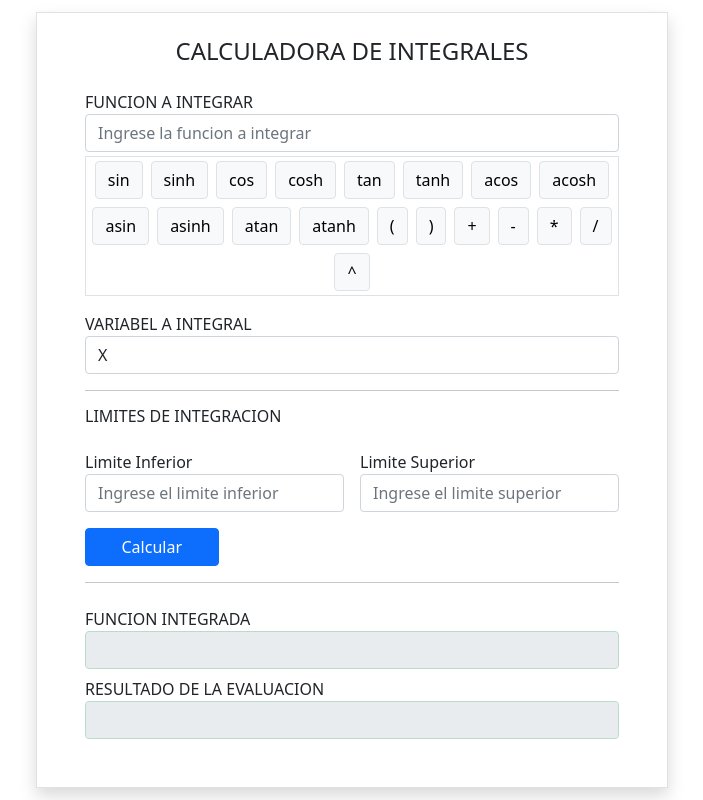
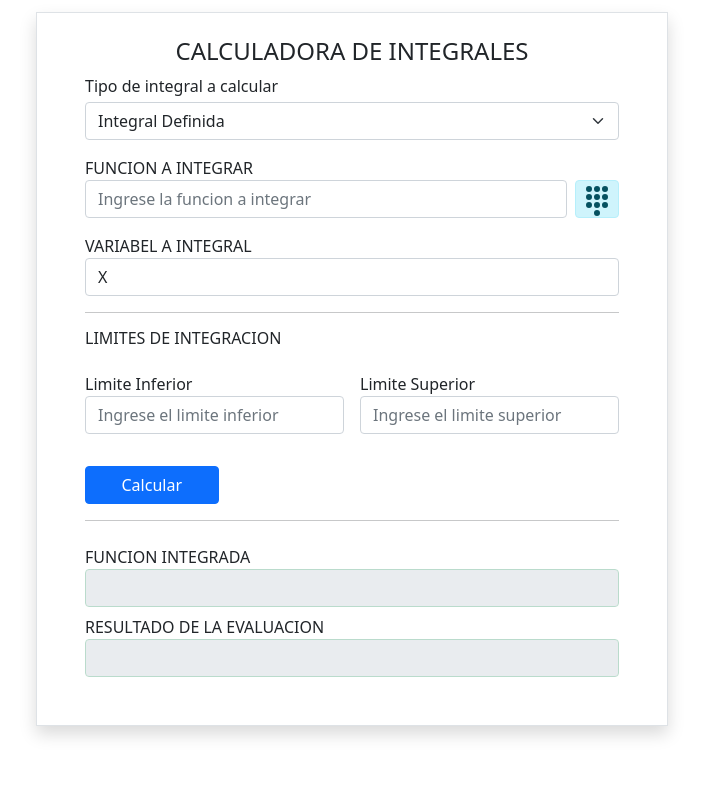
Before and after one commit to YohanHumberto/Proyecto-calculo, a Flask app: page / in a window 1280 px wide. Shown: the whole page, without its empty margins (288-991 px from the left). Run offline with Flask 2, Linux system fonts and the light colour scheme; some libraries are stand-ins or nearby versions.

Commit message:
agrgando evaluacion de integrales indefinidas y algunas otras funcionalidades

```diff
--- a/static/main.js
+++ b/static/main.js
@@ -1,25 +1,12 @@
 
-// Event Click calcular
-document.getElementById("calcular").addEventListener("click", (event) => {
-    event.preventDefault();
-
-    const { Funcion, Variable, LimiteSuperior, LimiteInferior, ResultadoIntegraccion, ResultadoEvaluacion } = Inputs();
-
-    fetch(`http://localhost:4000/${(Funcion.value).toLowerCase()}/${(Variable.value).toLowerCase()}`)
-        .then(res => res.json())
-        .then(data => {
-            console.log(data)
-            ResultadoIntegraccion.value = data.INTEGRAL;
-            ResultadoEvaluacion.value = Evaluar(data.INTEGRAL, data.variableDeIntegracion, LimiteInferior.value, LimiteSuperior.value);
-        }).catch(err => console.log(err));
-});
+let keyboardIsVisble = false;
 
 
 //Event click Teclado
 document.addEventListener("click", (event) => {
 
+    event.preventDefault();
 
-    event.preventDefault();
 
     const { Funcion } = Inputs();
 
@@ -101,13 +88,44 @@ document.addEventListener("click", (event) => {
             Funcion.value += "**";
             Funcion.focus();
             break;
+        case "calcular":
+            onCalcular(event);
+            break;
+        case "changeKeyboardVisible":
+            onChangeKeyboardVisible();
+            break;
+    }
+});
+
+//Event change inputs
+
+document.addEventListener("change", (event) => {
+    console.log("change")
+    if (event.target.id == "TipoIntegral") {
+        console.log("changeff")
+        FormTipoIntegral(event.target.value);
     }
 });
 
 
 
+//#region "FUNCIONES"
 
-//#region "FUNCIONES"
+function onCalcular(event) {
+    const { TipoIntegral, Funcion, Variable, LimiteSuperior, LimiteInferior, ResultadoIntegraccion, ResultadoEvaluacion } = Inputs();
+    fetch(`http://localhost:4000/${(Funcion.value).toLowerCase()}/${(Variable.value).toLowerCase()}`)
+        .then(res => res.json())
+        .then(data => {
+            console.log(data)
+            ResultadoIntegraccion.value = data.INTEGRAL;
+            if (TipoIntegral.value == "IntegralDefinida") {
+                ResultadoEvaluacion.value = Evaluar(data.INTEGRAL, data.variableDeIntegracion, LimiteInferior.value, LimiteSuperior.value);
+            } else if (TipoIntegral.value == "IntegralIndefinida") {
+                ResultadoEvaluacion.value = `${data.INTEGRAL} + C`;
+            }
+        }).catch(err => console.log(err));
+
+}
 
 function Evaluar(integral, variable, limInferior, LimiteSuperior) {
     if (integral && variable && limInferior && LimiteSuperior) {
@@ -153,6 +171,7 @@ function SubTrig(func) {
 
 function Inputs() {
     return {
+        TipoIntegral: document.getElementById("TipoIntegral"),
         Funcion: document.getElementById("funcion"),
         Variable: document.getElementById("variable"),
         LimiteSuperior: document.getElementById("limiteSuperior"),
@@ -162,4 +181,24 @@ function Inputs() {
     }
 }
 
+function FormTipoIntegral(tipo) {
+
+    if (tipo == "IntegralDefinida") {
+        document.getElementById("limIntegracion").classList.remove("d-none");
+    } else if (tipo == "IntegralIndefinida") {
+        document.getElementById("limIntegracion").classList.add("d-none");
+    }
+
+}
+
+function onChangeKeyboardVisible() {
+    console.log("click")
+    if (keyboardIsVisble) {
+        document.getElementById("TecladoDeFunciones").classList.add("d-none")
+    } else {
+        document.getElementById("TecladoDeFunciones").classList.remove("d-none")
+    }
+    keyboardIsVisble = !keyboardIsVisble;
+}
+
 //#endregion
--- a/templates/index.html
+++ b/templates/index.html
@@ -13,10 +13,30 @@
     <main class="row p-2 justify-content-center m-0">
         <form class="col-12 col-md-8 col-lg-6 m-auto border shadow p-5 pt-4 mt-1">
             <h4 class="text-center">CALCULADORA DE INTEGRALES</h4>
+
+            <label class="mb-1">Tipo de integral a calcular</label>
+            <select class="form-select" id="TipoIntegral">
+                <option value="IntegralDefinida" selected>Integral Definida</option>
+                <option value="IntegralIndefinida">Integral Indefinida</option>
+            </select>
+
+            <div class="row m-0 p-0">
+                <div class="col-11 p-0 m-0 pe-2 ">
                     <label class="mt-3" for="">FUNCION A INTEGRAR</label>
                     <input id="funcion" class="form-control" type="text" placeholder="Ingrese la funcion a integrar">
+                </div>
+                <div class="col-1 row m-0 p-0 align-content-end">
+                    <button id="changeKeyboardVisible" class="btn p-0 alert-info px-1 pt-1">
+                        <svg id="changeKeyboardVisible" xmlns="http://www.w3.org/2000/svg" aria-hidden="true" role="img"
+                            width="2em" height="2em" preserveAspectRatio="xMidYMid meet" viewBox="0 0 512 512">
+                            <path fill="currentColor"
+                                d="M256 400a48 48 0 1 0 48 48a48 48 0 0 0-48-48Zm0-128a48 48 0 1 0 48 48a48 48 0 0 0-48-48Zm0-128a48 48 0 1 0 48 48a48 48 0 0 0-48-48Zm0-128a48 48 0 1 0 48 48a48 48 0 0 0-48-48Zm128 256a48 48 0 1 0 48 48a48 48 0 0 0-48-48Zm0-128a48 48 0 1 0 48 48a48 48 0 0 0-48-48Zm0-128a48 48 0 1 0 48 48a48 48 0 0 0-48-48ZM128 272a48 48 0 1 0 48 48a48 48 0 0 0-48-48Zm0-128a48 48 0 1 0 48 48a48 48 0 0 0-48-48Zm0-128a48 48 0 1 0 48 48a48 48 0 0 0-48-48Z" />
+                        </svg>
+                    </button>
+                </div>
+            </div>
             <!-- TECLADO DE FUNCIONES -->
-            <div id="TecladoDeFunciones" class="border mt-1 d-flex justify-content-center flex-wrap">
+            <div id="TecladoDeFunciones" class="border mt-1 d-flex justify-content-center flex-wrap d-none">
                 <button class="btn btn-light m-1 border" id="sin">sin</button>
                 <button class="btn btn-light m-1 border" id="sinh">sinh</button>
                 <button class="btn btn-light m-1 border" id="cos">cos</button>
@@ -61,7 +81,8 @@
                 <option value="ñ">Ñ</option>
             </select>
             <hr>
-            <h6>LIMITES DE INTEGRACION</h6>
+            <div id="limIntegracion">
+                <h6 class="">LIMITES DE INTEGRACION</h6>
                 <div class="row m-0 mb-3">
                     <div class="col-12 col-md-6 p-0 pe-md-2">
                         <label class="mt-3" for="">Limite Inferior</label>
@@ -73,8 +94,9 @@
                         <input id="limiteSuperior" class="col-5 form-control" type="number"
                             placeholder="Ingrese el limite superior">
                     </div>
+                </div>
+            </div>
             <button id="calcular" class="btn btn-primary col-12 col-md-6 col-lg-3 mt-3">Calcular</button>
-            </div>
             <hr>
             <label class="mt-2" for="">FUNCION INTEGRADA</label>
             <input id="resultadoIntegracion" disabled class="form-control alert-success">
```
Also changed, not shown: static/teclado.png (added). Lines whose indentation alone changed are shown as unchanged.
